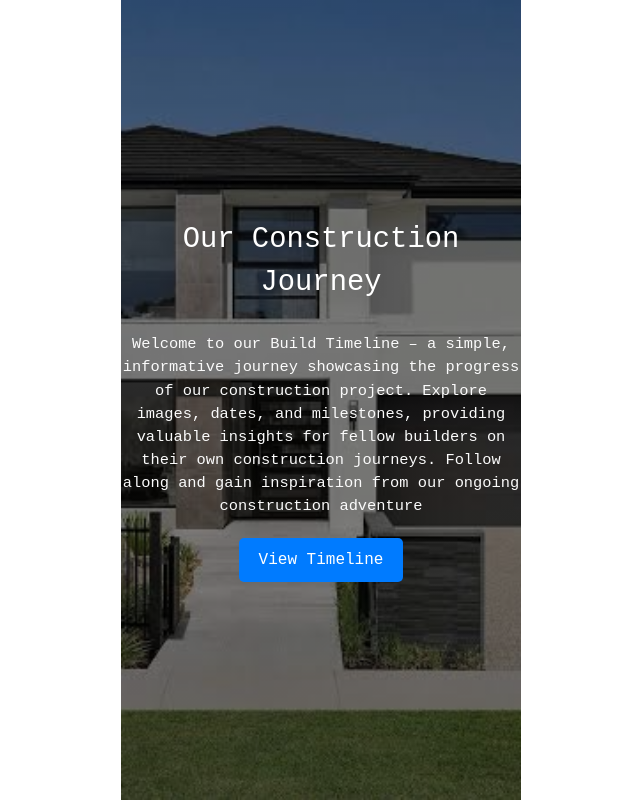
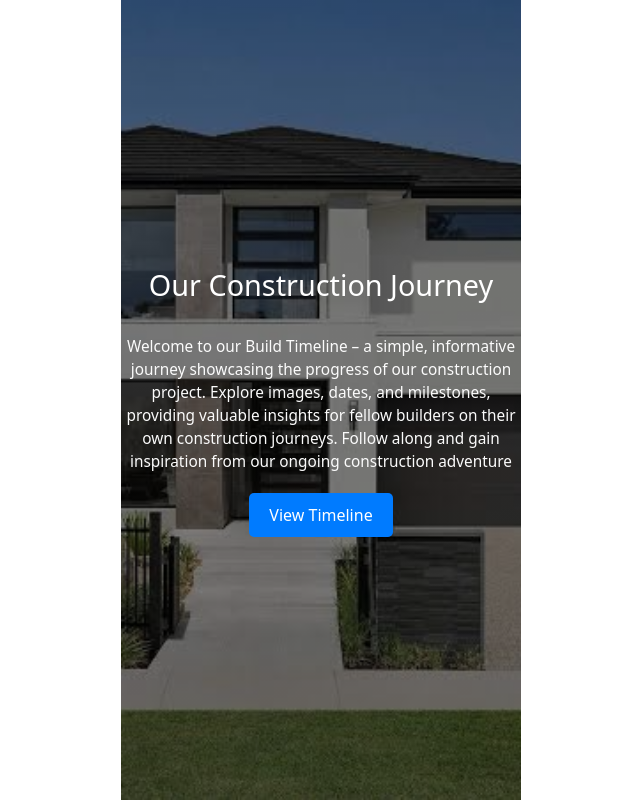
Before and after one commit to anoopsimon/timeline-view, a plain HTML site: page index.html in a window 1280 px wide. Shown: the whole page, without its empty margins (319-959 px from the left). Drawn offline with nearby package versions, Linux system fonts and the light colour scheme.

Commit message:
Update style.css

```diff
--- a/style.css
+++ b/style.css
@@ -23,7 +23,7 @@
   }
 
   html {
-    font-family: 'Courier New', Courier, monospace;
+
     font-size: larger;
   }
 
@@ -170,7 +170,3 @@ color: rgb(39, 144, 210);
     from { opacity: 0; }
     to { opacity: 1; }
 }
-
-html{
-  font-family:  'Courier New', Courier, monospace;
-}
```
